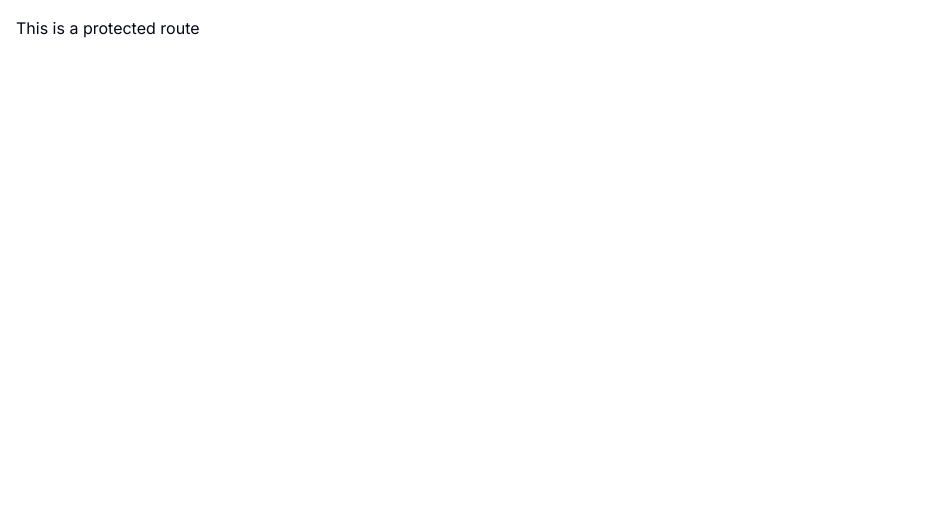
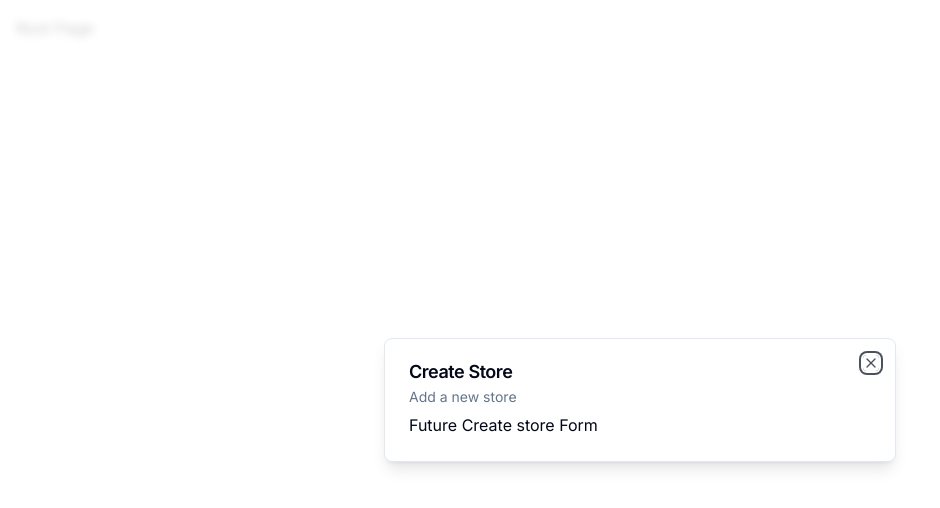
Before and after one commit to HassanShanJava/FullStack-Ecommerce-Platform, a Next.js app: page / in a window 1280 px wide. Shown: the top 508 px of the page, without its empty margins (0-940 px from the left). Built offline with nearby package versions, Linux system fonts and the light colour scheme.

Commit message:
added modal component for admin panel with state management using zustand

```diff
--- a/app/(root)/page.tsx
+++ b/app/(root)/page.tsx
@@ -1,14 +1,23 @@
-import { Button } from "@/components/ui/button";
+"use client";
+
 import { UserButton } from "@clerk/nextjs";
 
+import { Modal } from "@/components/ui/modal";
+import { useStoreModal } from "@/hooks/use-store-modal";
+import { useEffect } from "react";
+
 const SetupPage = () => {
-  return (
-    <div className='p-4'>
-      This is a protected route
-      <UserButton afterSignOutUrl="/"/>
+  // const storeModal=useStoreModal()
+  const onOpen = useStoreModal((state) => state.onOpen);
+  const isOpen = useStoreModal((state) => state.isOpen);
 
-    </div>
-  );
+  useEffect(()=>{
+    if(!isOpen){
+      onOpen()
+    }
+  },[isOpen,onOpen])   //special case where we need the modal to be open no mmater what, user should not cloase until filled
+
+  return <div className="p-4">Root Page</div>;
 };
 
 export default SetupPage; //layout and pages need to hv export default
--- a/app/layout.tsx
+++ b/app/layout.tsx
@@ -2,6 +2,7 @@
 import type { Metadata } from "next";
 import { Inter } from "next/font/google";
 import { ClerkProvider } from "@clerk/nextjs";
+import { ModalProvider } from "@/providers/modal-provider";
 
 const inter = Inter({ subsets: ["latin"] });
 
@@ -18,7 +19,10 @@
   return (
     <ClerkProvider>
       <html lang="en">
-        <body className={inter.className}>{children}</body>
+        <body className={inter.className}>
+          <ModalProvider />
+          {children}
+        </body>
       </html>
     </ClerkProvider>
   );
--- /dev/null
+++ b/components/modals/store-modal.tsx
@@ -0,0 +1,18 @@
+"use client";
+
+import { Modal } from "@/components/ui/modal";
+import { useStoreModal } from "@/hooks/use-store-modal";
+
+export const StoreModal = () => {
+    const storeModal=useStoreModal()
+  return (
+    <Modal
+      title="Create Store"
+      description="Add a new store"
+      isOpen={storeModal.isOpen}
+      onClose={storeModal.onClose}
+    >
+      Future Create store Form
+    </Modal>
+  );
+};
--- /dev/null
+++ b/components/ui/dialog.tsx
@@ -0,0 +1,123 @@
+"use client"
+
+import * as React from "react"
+import * as DialogPrimitive from "@radix-ui/react-dialog"
+import { X } from "lucide-react"
+
+import { cn } from "@/lib/utils"
+
+const Dialog = DialogPrimitive.Root
+
+const DialogTrigger = DialogPrimitive.Trigger
+
+const DialogPortal = ({
+  className,
+  ...props
+}: DialogPrimitive.DialogPortalProps) => (
+  <DialogPrimitive.Portal className={cn(className)} {...props} />
+)
+DialogPortal.displayName = DialogPrimitive.Portal.displayName
+
+const DialogOverlay = React.forwardRef<
+  React.ElementRef<typeof DialogPrimitive.Overlay>,
+  React.ComponentPropsWithoutRef<typeof DialogPrimitive.Overlay>
+>(({ className, ...props }, ref) => (
+  <DialogPrimitive.Overlay
+    ref={ref}
+    className={cn(
+      "fixed inset-0 z-50 bg-background/80 backdrop-blur-sm data-[state=open]:animate-in data-[state=closed]:animate-out data-[state=closed]:fade-out-0 data-[state=open]:fade-in-0",
+      className
+    )}
+    {...props}
+  />
+))
+DialogOverlay.displayName = DialogPrimitive.Overlay.displayName
+
+const DialogContent = React.forwardRef<
+  React.ElementRef<typeof DialogPrimitive.Content>,
+  React.ComponentPropsWithoutRef<typeof DialogPrimitive.Content>
+>(({ className, children, ...props }, ref) => (
+  <DialogPortal>
+    <DialogOverlay />
+    <DialogPrimitive.Content
+      ref={ref}
+      className={cn(
+        "fixed left-[50%] top-[50%] z-50 grid w-full max-w-lg translate-x-[-50%] translate-y-[-50%] gap-4 border bg-background p-6 shadow-lg duration-200 data-[state=open]:animate-in data-[state=closed]:animate-out data-[state=closed]:fade-out-0 data-[state=open]:fade-in-0 data-[state=closed]:zoom-out-95 data-[state=open]:zoom-in-95 data-[state=closed]:slide-out-to-left-1/2 data-[state=closed]:slide-out-to-top-[48%] data-[state=open]:slide-in-from-left-1/2 data-[state=open]:slide-in-from-top-[48%] sm:rounded-lg md:w-full",
+        className
+      )}
+      {...props}
+    >
+      {children}
+      <DialogPrimitive.Close className="absolute right-4 top-4 rounded-sm opacity-70 ring-offset-background transition-opacity hover:opacity-100 focus:outline-none focus:ring-2 focus:ring-ring focus:ring-offset-2 disabled:pointer-events-none data-[state=open]:bg-accent data-[state=open]:text-muted-foreground">
+        <X className="h-4 w-4" />
+        <span className="sr-only">Close</span>
+      </DialogPrimitive.Close>
+    </DialogPrimitive.Content>
+  </DialogPortal>
+))
+DialogContent.displayName = DialogPrimitive.Content.displayName
+
+const DialogHeader = ({
+  className,
+  ...props
+}: React.HTMLAttributes<HTMLDivElement>) => (
+  <div
+    className={cn(
+      "flex flex-col space-y-1.5 text-center sm:text-left",
+      className
+    )}
+    {...props}
+  />
+)
+DialogHeader.displayName = "DialogHeader"
+
+const DialogFooter = ({
+  className,
+  ...props
+}: React.HTMLAttributes<HTMLDivElement>) => (
+  <div
+    className={cn(
+      "flex flex-col-reverse sm:flex-row sm:justify-end sm:space-x-2",
+      className
+    )}
+    {...props}
+  />
+)
+DialogFooter.displayName = "DialogFooter"
+
+const DialogTitle = React.forwardRef<
+  React.ElementRef<typeof DialogPrimitive.Title>,
+  React.ComponentPropsWithoutRef<typeof DialogPrimitive.Title>
+>(({ className, ...props }, ref) => (
+  <DialogPrimitive.Title
+    ref={ref}
+    className={cn(
+      "text-lg font-semibold leading-none tracking-tight",
+      className
+    )}
+    {...props}
+  />
+))
+DialogTitle.displayName = DialogPrimitive.Title.displayName
+
+const DialogDescription = React.forwardRef<
+  React.ElementRef<typeof DialogPrimitive.Description>,
+  React.ComponentPropsWithoutRef<typeof DialogPrimitive.Description>
+>(({ className, ...props }, ref) => (
+  <DialogPrimitive.Description
+    ref={ref}
+    className={cn("text-sm text-muted-foreground", className)}
+    {...props}
+  />
+))
+DialogDescription.displayName = DialogPrimitive.Description.displayName
+
+export {
+  Dialog,
+  DialogTrigger,
+  DialogContent,
+  DialogHeader,
+  DialogFooter,
+  DialogTitle,
+  DialogDescription,
+}
--- /dev/null
+++ b/components/ui/modal.tsx
@@ -0,0 +1,44 @@
+// to standardize ui of dailog component from shadcn
+"use client";
+
+import {
+  Dialog,
+  DialogContent,
+  DialogDescription,
+  DialogHeader,
+  DialogTitle,
+} from "@/components/ui/dialog";
+
+interface ModalProps {
+  title: string;
+  description: string;
+  isOpen: boolean;
+  onClose: () => void;
+  children?: React.ReactNode;
+}
+
+export const Modal: React.FC<ModalProps> = ({
+  title,
+  description,
+  isOpen,
+  onClose,
+  children,
+}) => {
+  // a fn to append on shadcn dailog
+  const onChange = (open: boolean) => {
+    if (!open) {
+      onClose();
+    }
+  };
+  return (
+    <Dialog open={isOpen} onOpenChange={onChange}>
+      <DialogContent>
+        <DialogHeader>
+          <DialogTitle>{title}</DialogTitle>
+          <DialogDescription>{description}</DialogDescription>
+          <div>{children}</div>
+        </DialogHeader>
+      </DialogContent>
+    </Dialog>
+  );
+};
--- /dev/null
+++ b/hooks/use-store-modal.tsx
@@ -0,0 +1,15 @@
+import { create  } from "zustand";
+
+interface useStoreModalStore{
+    isOpen:boolean;
+    onOpen:()=>void;
+    onClose:()=>void;
+
+}
+
+export const useStoreModal=create<useStoreModalStore>((set)=>({
+    // default values
+    isOpen:false,
+    onOpen:()=>set({isOpen:true}),
+    onClose:()=>set({isOpen:false})
+}))
--- /dev/null
+++ b/providers/modal-provider.tsx
@@ -0,0 +1,25 @@
+"use client";
+import React, { useState, useEffect } from "react";
+
+import { StoreModal } from "@/components/modals/store-modal";
+
+export const ModalProvider = () => {
+  const [isMounted, setIsMounted] = useState(false);
+
+  useEffect(() => {
+    setIsMounted(true);
+  }, []);
+
+  //   to prevent hydration error on server because this will be wrapped
+  if (!isMounted) {
+    return null;
+  }
+
+
+//   now all ur modals cn be here an be triggered in provider that are globally used
+  return (
+    <>
+      <StoreModal />
+    </>
+  );
+};
```
Also changed, not shown: package.json (+7 -1 lines), 1 other file (tests, documents, lock files or other folders).
